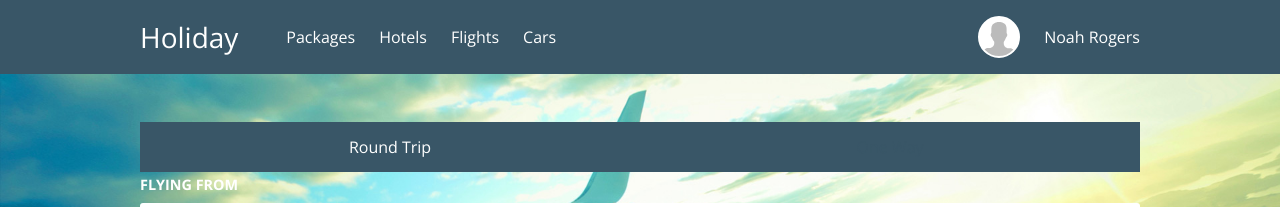
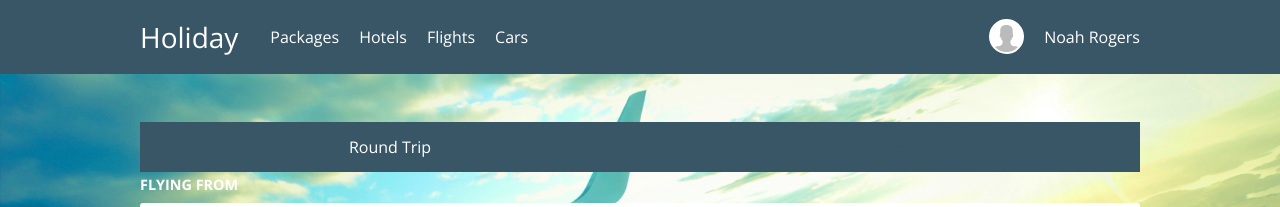
Before and after one commit to Treydor/holiday, a Jekyll site: the page built from index.html, in a window 1280 px wide. Shown: the top 207 px of the page. Built offline with Jekyll 4.4.1, drawn with Linux system fonts in a browser that asks for light colours; nearby versions of some CDN libraries.

Commit message:
Adjusts nav and user account photo

```diff
--- a/_includes/header.html
+++ b/_includes/header.html
@@ -22,10 +22,10 @@
     <nav class="nav--float-right">
       <ul class="nav-list">
         <li class="nav-list__item">
-          <a class="user-account" href="/holiday/login/"></a>
+          <a class="user-account" href="/holiday/account/"></a>
         </li>
         <li class="nav-list__item">
-          <a href="/holiday/login/">Noah Rogers</a>
+          <a href="/holiday/account/">Noah Rogers</a>
         </li>
       </ul>
     </nav>
--- a/assets/stylesheets/components/_header.scss
+++ b/assets/stylesheets/components/_header.scss
@@ -14,7 +14,7 @@ header .container {
   float: left;
   font-size: 1.75rem;
   font-weight: $light;
-  margin-right: 3rem;
+  margin-right: 2rem;
 
   &:hover {
     text-decoration: none;
@@ -32,7 +32,7 @@ header .container {
 
 .nav-list__item {
   float: left;
-  margin-left: 1.5rem;
+  margin-left: 1.25rem;
 
   &:first-of-type {
     margin-left: 0;
@@ -51,8 +51,9 @@ header .container {
   border: 2px solid $white;
   border-radius: $circle;
   display: block;
-  height: 42px;
-  width: 42px;
+  height: 35px;
+  margin-top: 3px;
+  width: 35px;
 }
 
 /*------ Desktop Navigation ------*/
```
